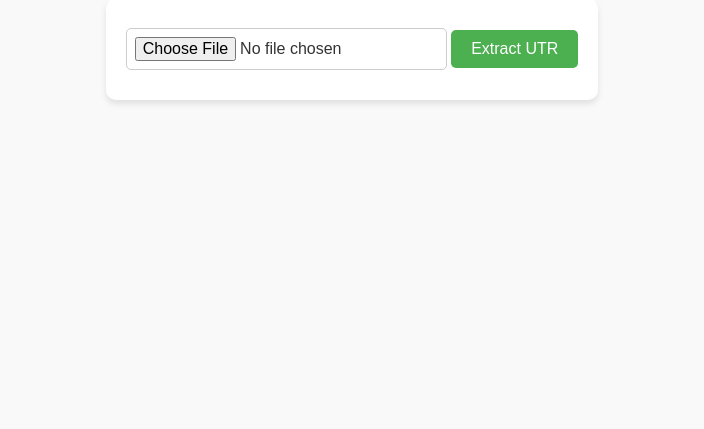
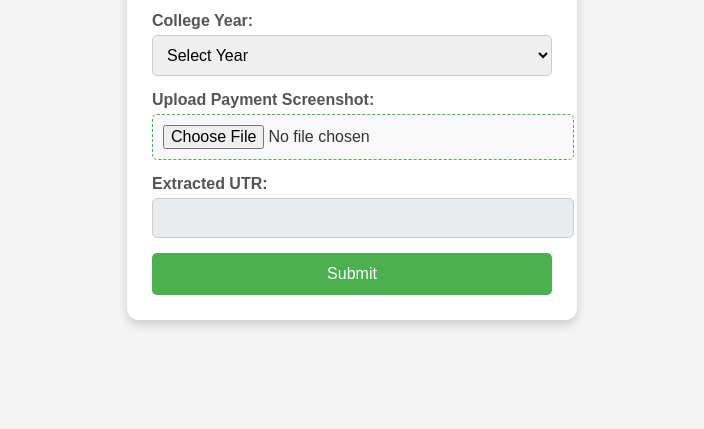
Before and after one commit to Agrawal-Rajat/UTR-Extractor, a plain HTML site: page index.html in a window 1280 px wide. Shown: the part 371-800 px from the top of the page, without its empty margins (288-992 px from the left). Drawn offline with Linux system fonts and the light colour scheme.

Commit message:
updated the program, automatic UTR Extraction and imporved styles

```diff
--- a/index.html
+++ b/index.html
@@ -4,15 +4,34 @@
     <title>UTR Extractor</title>
     <script src="https://cdn.jsdelivr.net/npm/tesseract.js"></script>
     <link rel="stylesheet" href="style.css">
-
 </head>
 <body>
-    <h1>Upload Payment Confirmation Screenshot</h1>
+    <h1>Payment Confirmation Form</h1>
     <form id="upload-form">
+        <label for="name">Name:</label>
+        <input type="text" id="name" name="name" required>
+
+        <label for="enrollment">Enrollment Number:</label>
+        <input type="text" id="enrollment" name="enrollment" required>
+
+        <label for="college-year">College Year:</label>
+        <select id="college-year" name="college-year" required>
+            <option value="" disabled selected>Select Year</option>
+            <option value="1">1st Year</option>
+            <option value="2">2nd Year</option>
+            <option value="3">3rd Year</option>
+            <option value="4">4th Year</option>
+        </select>
+
+        <label for="image-upload">Upload Payment Screenshot:</label>
         <input type="file" id="image-upload" accept="image/*">
-        <button type="button" onclick="processImage()">Extract UTR</button>
+
+        <label for="utr">Extracted UTR:</label>
+        <input type="text" id="utr" name="utr" readonly>
+
+        <button type="submit">Submit</button>
     </form>
-    <p id="result"></p>
+
     <script src="script.js"></script>
 </body>
 </html>
--- a/script.js
+++ b/script.js
@@ -1,21 +1,22 @@
+document.getElementById('image-upload').addEventListener('change', function() {
+    processImage();
+});
+
 function processImage() {
     const imageInput = document.getElementById('image-upload').files[0];
-    if (!imageInput) {
-        alert('Please upload an image!');
-        return;
-    }
+    if (!imageInput) return;
+
     const reader = new FileReader();
     reader.onload = function () {
         const image = new Image();
         image.src = reader.result;
+
         Tesseract.recognize(image.src, 'eng')
             .then(({ data: { text } }) => {
                 const utr = extractUTR(text);
-                document.getElementById('result').innerText = utr
-                    ? `Extracted UTR: ${utr}`
-                    : 'UTR not found!';
+                document.getElementById('utr').value = utr || "UTR not found";
             })
-            .catch((error) => console.error(error));
+            .catch(error => console.error(error));
     };
     reader.readAsDataURL(imageInput);
 }
--- a/style.css
+++ b/style.css
@@ -1,7 +1,7 @@
 /* General Styling */
 body {
     font-family: 'Arial', sans-serif;
-    background-color: #f9f9f9;
+    background-color: #f4f4f4;
     color: #333;
     margin: 0;
     padding: 0;
@@ -23,59 +23,81 @@ h1 {
 /* Form Styling */
 form {
     background-color: #fff;
-    padding: 20px;
-    border-radius: 10px;
-    box-shadow: 0 4px 6px rgba(0, 0, 0, 0.1);
-    display: inline-block;
+    padding: 25px;
+    border-radius: 12px;
+    box-shadow: 0 5px 10px rgba(0, 0, 0, 0.15);
+    width: 100%;
+    max-width: 400px;
     text-align: center;
 }
 
-/* Input File */
-#image-upload {
-    margin: 10px 0;
-    padding: 8px;
+/* Labels */
+label {
+    font-size: 1em;
+    font-weight: bold;
+    color: #555;
+    display: block;
+    margin-top: 15px;
+    text-align: left;
+}
+
+/* Input Fields */
+input, select {
+    width: 100%;
+    padding: 10px;
+    margin-top: 5px;
     border: 1px solid #ccc;
     border-radius: 5px;
     font-size: 1em;
+    transition: border-color 0.3s ease;
 }
 
-/* Button */
+input:focus, select:focus {
+    border-color: #4CAF50;
+    outline: none;
+}
+
+/* File Upload */
+#image-upload {
+    border: 1px dashed #4CAF50;
+    padding: 10px;
+    background-color: #f9f9f9;
+    text-align: center;
+    cursor: pointer;
+}
+
+/* Disabled Input (Extracted UTR) */
+#utr {
+    background-color: #e9ecef;
+    cursor: not-allowed;
+}
+
+/* Buttons */
 button {
-    padding: 10px 20px;
+    width: 100%;
+    padding: 12px;
     background-color: #4CAF50;
     color: white;
     border: none;
     border-radius: 5px;
     cursor: pointer;
     font-size: 1em;
-    transition: background-color 0.3s ease;
+    margin-top: 15px;
+    transition: background-color 0.3s ease, transform 0.2s;
 }
 
 button:hover {
     background-color: #45a049;
 }
 
-/* Result Display */
-#result {
-    margin-top: 20px;
-    font-size: 1.2em;
-    color: #555;
-    text-align: center;
+button:active {
+    transform: scale(0.98);
 }
 
 /* Responsive Design */
-@media (max-width: 768px) {
-    body {
-        padding: 10px;
-    }
-
+@media (max-width: 600px) {
     form {
         width: 90%;
-        padding: 15px;
-    }
-
-    button {
-        width: 100%;
-        font-size: 1em;
+        padding: 20px;
     }
 }
```
